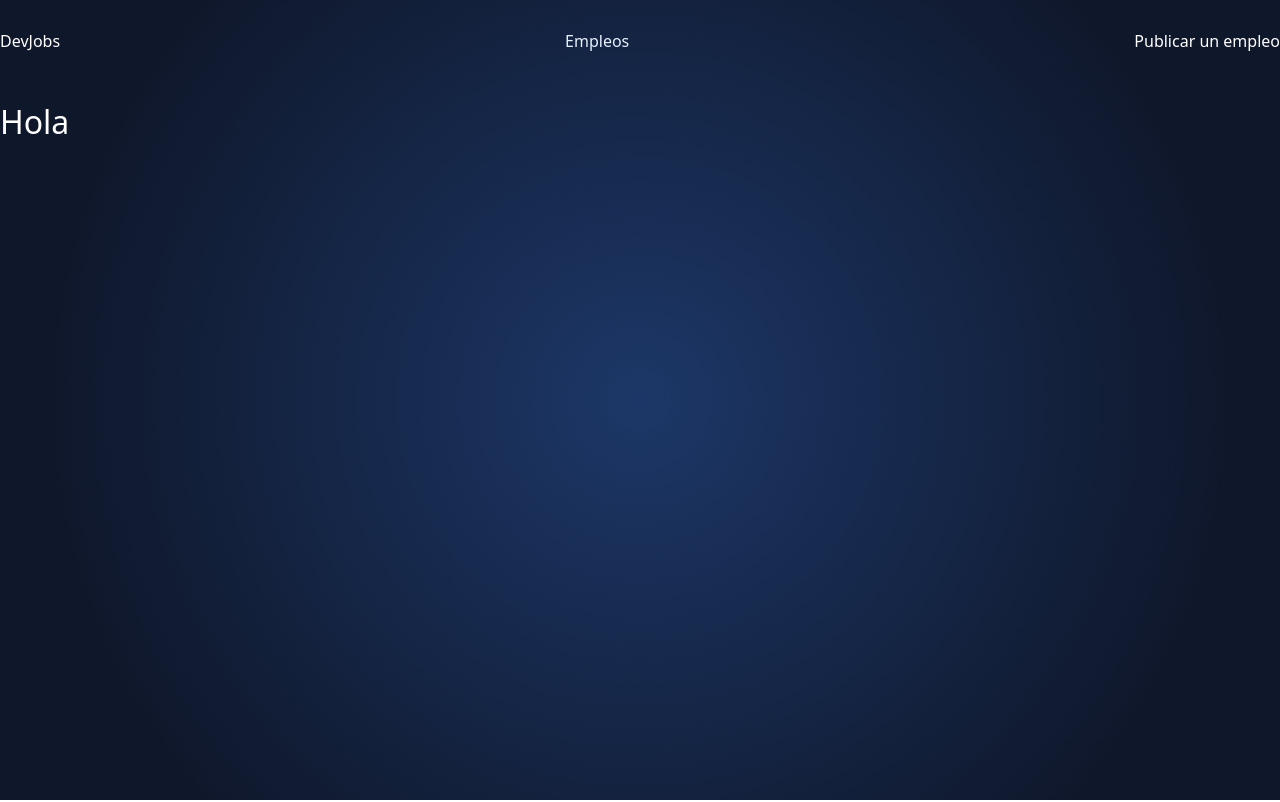
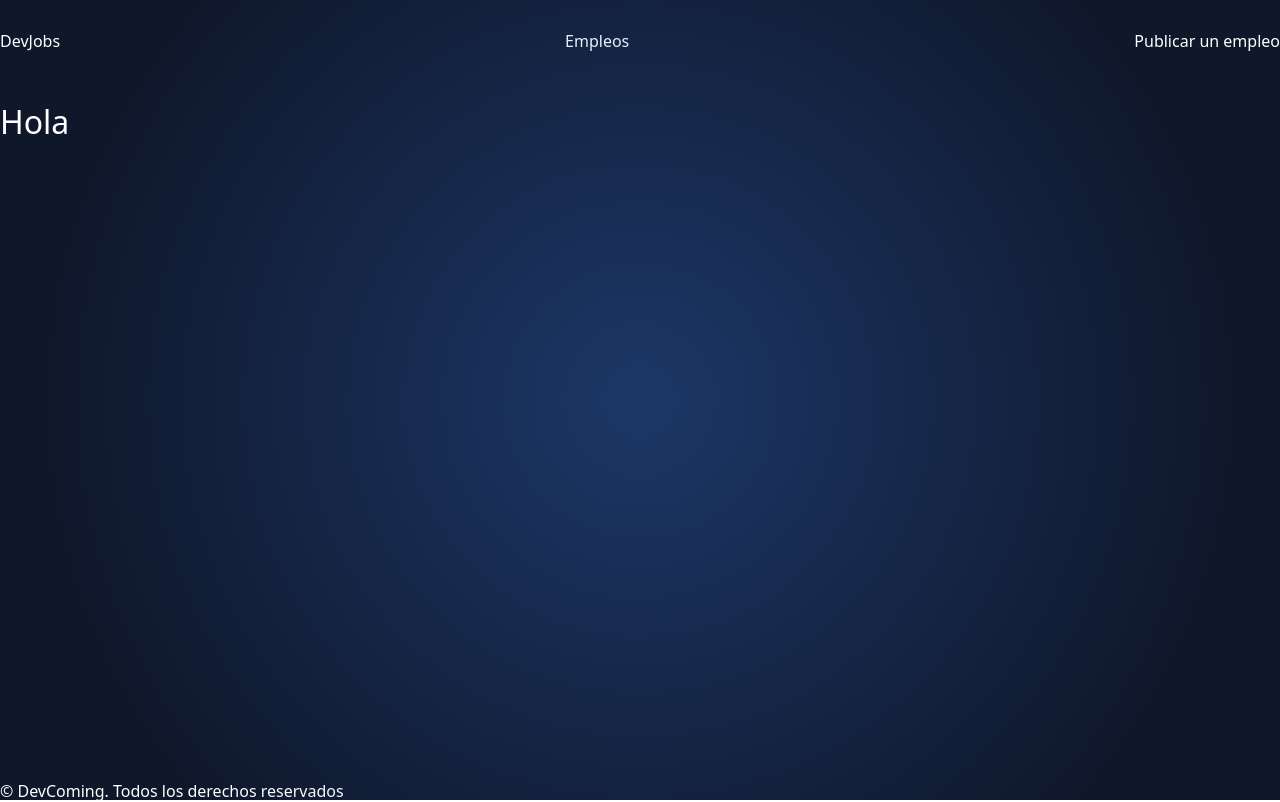
Before and after one commit to sergioluis24/react-practiceOne, a React (Vite) app: page / in a window 1280 px wide. Built offline with nearby package versions, Linux system fonts and the light colour scheme.

Commit message:
Feat:Fix background children

```diff
--- a/src/App.jsx
+++ b/src/App.jsx
@@ -1,16 +1,18 @@
-// import { useState } from 'react'
 import "./App.css";
 import "./index.css";
-import Background from "./components/background";
-import Header from "./components/header";
+import { Background } from "./components/background.jsx";
+// import { Header } from "./components/Header.jsx";
+import { Header } from "./components/Header.jsx";
+import { Footer } from "./components/Footer.jsx";
 function App() {
   return (
     <>
       <Background>
         <Header />
-        <main>
+        <main className="grow shrink">
           <h1>Hola</h1>
         </main>
+        <Footer />
       </Background>
     </>
   );
--- /dev/null
+++ b/src/components/Footer.jsx
@@ -0,0 +1,9 @@
+export function Footer() {
+  return (
+    <>
+      <footer className="caret-amber-50">
+        <p>© DevComing. Todos los derechos reservados</p>
+      </footer>
+    </>
+  );
+}
--- a/src/components/Header.jsx
+++ b/src/components/Header.jsx
@@ -1,6 +1,6 @@
-export default function Header() {
+export function Header() {
   return (
-    <div>
+    <>
       <header className="navbar w-full py-8">
         <nav className="container flex mx-auto justify-between">
           <h3>DevJobs</h3>
@@ -8,6 +8,6 @@ export default function Header() {
           <button>Publicar un empleo</button>
         </nav>
       </header>
-    </div>
+    </>
   );
 }
--- a/src/components/background.jsx
+++ b/src/components/background.jsx
@@ -1,7 +1,6 @@
-import Header from "./header";
-export default function Background() {
+export function Background({ children }) {
   return (
-    <div className="min-h-screen w-full bg-[#0f172a] relative">
+    <div className="min-h-screen w-full bg-[#0f172a] relative flex flex-col">
       {/* Blue Radial Glow Background */}
       <div
         className="absolute inset-0 z-0"
@@ -9,10 +8,7 @@ export default function Background() {
           backgroundImage: `radial-gradient(circle 600px at 50% 50%, rgba(59,130,246,0.3), transparent)`,
         }}
       />
-      <Header />
-      <main>
-        <h1>Hola</h1>
-      </main>
+      {children}
       {/* Your Content/Components */}
     </div>
   );
```
